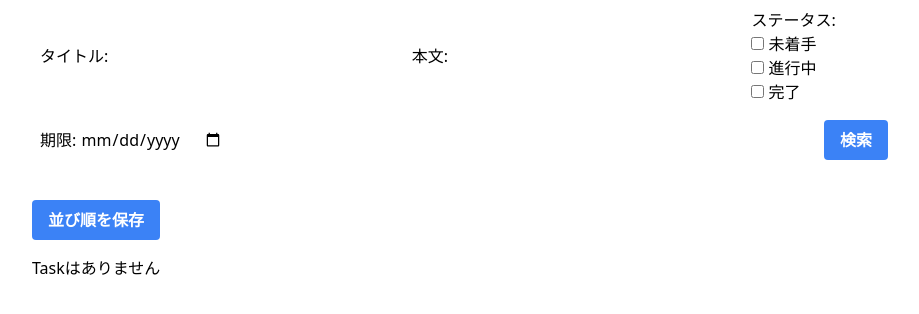
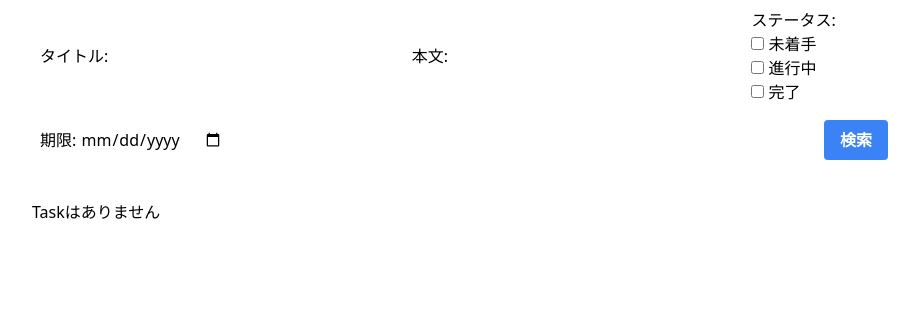
Before and after one commit to nibuno/djangoTaskApp, a Django app: page /task/ in a window 1280 px wide. Shown: the part 144-458 px from the top of the page, without its empty margins (176-1095 px from the left). Run offline with Django 4.2, Linux system fonts and the light colour scheme; data that the repository does not hold is empty; some libraries are stand-ins or nearby versions.

Commit message:
保存ボタンを利用せずに並び替えたタイミングで上書きするように修正

```diff
--- a/mysite/tasks/templates/task/task_list.html
+++ b/mysite/tasks/templates/task/task_list.html
@@ -27,11 +27,6 @@
             </button>
         </div>
     </form>
-    <div id="sort-save">
-        <button id="sort-save-button" class="bg-blue-500 hover:bg-blue-700 text-white font-bold py-2 px-4 rounded">
-            並び順を保存
-        </button>
-    </div>
     <ul id="items" class="mb-4">
         {% for task in tasks %}
             <li id="{{ task.id }}" class="mb-4 sort-order-{{ task.order }}">
@@ -59,10 +54,8 @@
     const sortable = new Sortable(el, {
         animation: 150,
         ghostClass: 'blue-background-class',
-    });
 
-    const sortSaveButton = document.getElementById("sort-save-button");
-    sortSaveButton.addEventListener("click", function () {
+        onEnd: function () {
             {# 並び替えた番号順のidを保持する配列 #}
             const sortedTaskIds = [];
             const items = document.getElementById("items").children;
@@ -77,6 +70,7 @@
                 },
                 body: JSON.stringify(sortedTaskIds),
             });
+        }
     });
 
 </script>
```
Lines whose indentation alone changed are shown as unchanged.
